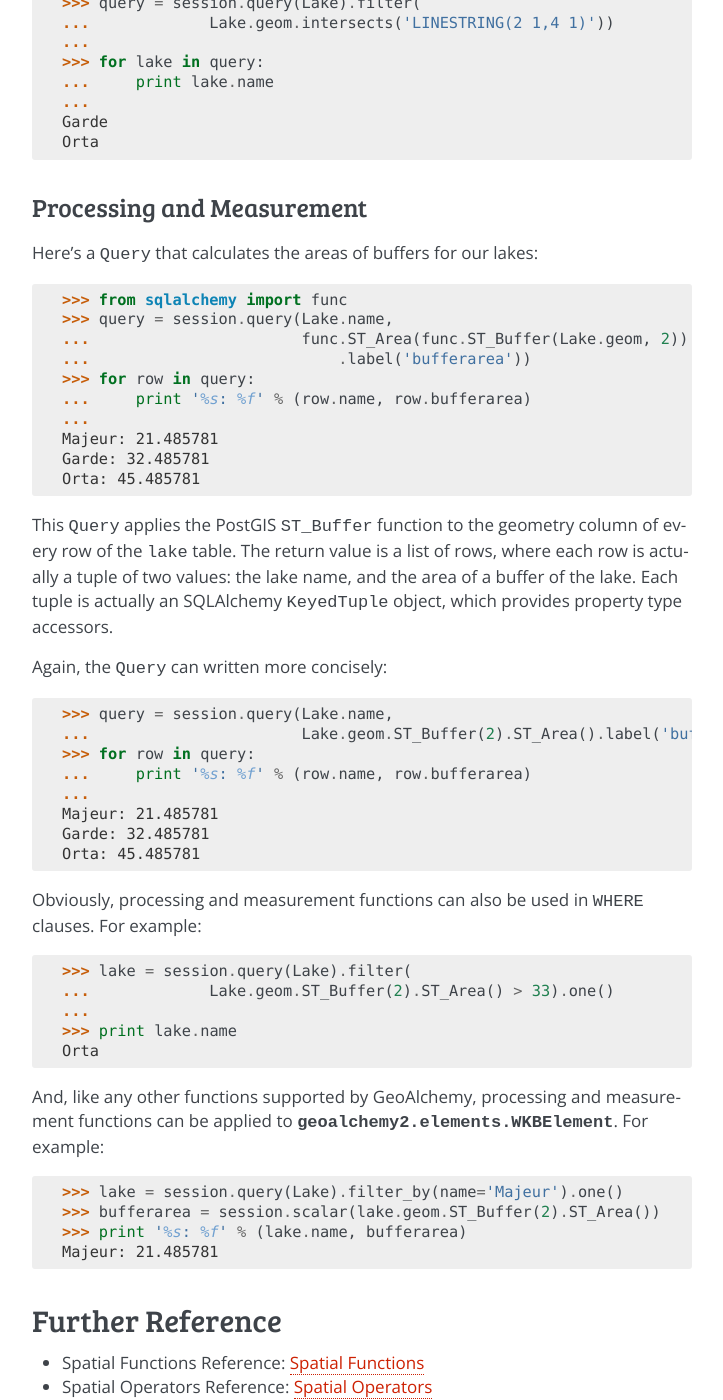
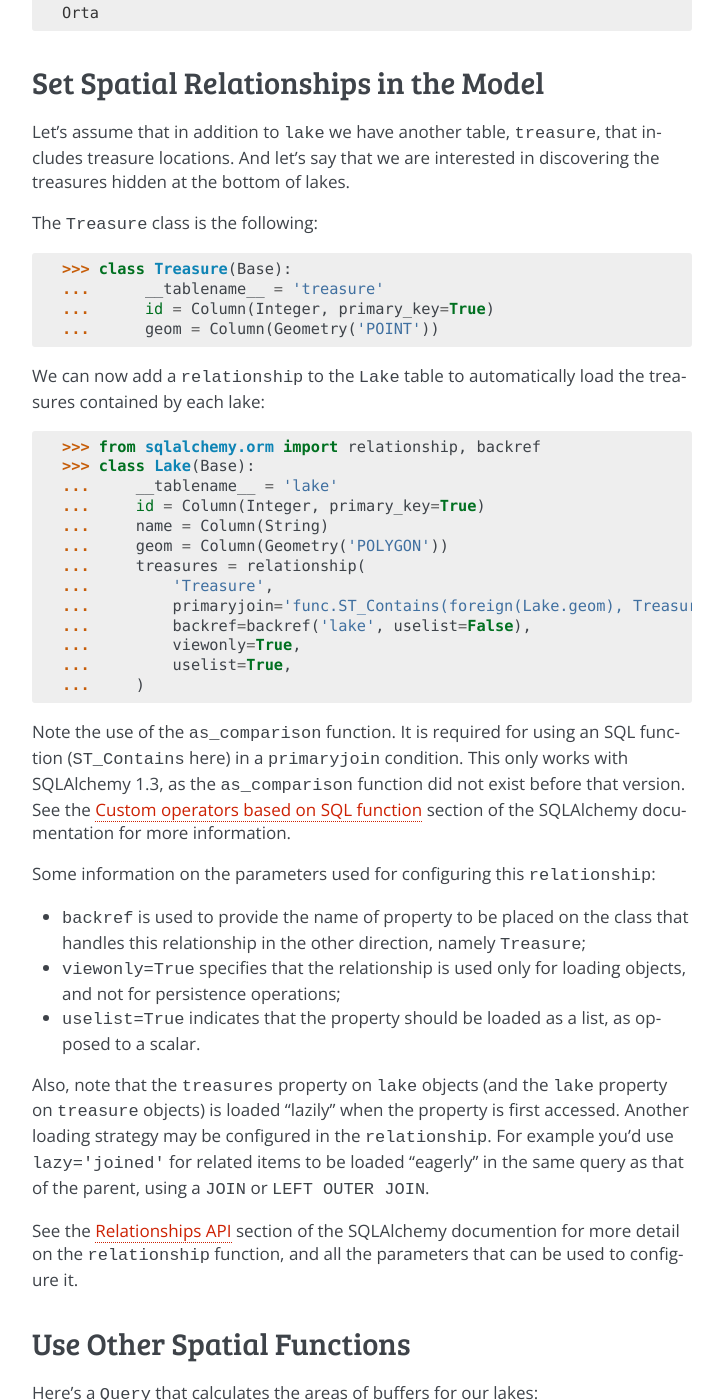
Before and after one commit to geoalchemy/geoalchemy2, a Sphinx documentation site: the page built from doc/orm_tutorial.rst, in a window 1280 px wide and 1400 px high, scrolled down 5405 px. Shown: the whole window, without its empty margins (388-1111 px from the left). Built offline with Sphinx 7.4.7, drawn with Linux system fonts in a browser that asks for light colours; some of the changed text lies outside the part shown.

Commit message:
Document the use of spatial functions in primaryjoin conditions

```diff
--- a/doc/orm_tutorial.rst
+++ b/doc/orm_tutorial.rst
@@ -185,14 +185,8 @@ The SQLAlchemy ORM Tutorial's `Querying section
 <http://docs.sqlalchemy.org/en/latest/orm/tutorial.html#querying>`_ provides
 more examples of queries.
 
-Spatial Query
--------------
-
-As spatial database users executing spatial queries is of a great interest to
-us. There comes GeoAlchemy!
-
-Spatial relationship
-~~~~~~~~~~~~~~~~~~~~
+Make Spatial Queries
+--------------------
 
 Using spatial filters in SQL SELECT queries is very common. Such queries are
 performed by using spatial relationship functions, or operators, in the
@@ -259,8 +253,65 @@ the ``intersects`` function for that::
     Garde
     Orta
 
-Processing and Measurement
-~~~~~~~~~~~~~~~~~~~~~~~~~~
+Set Spatial Relationships in the Model
+--------------------------------------
+
+Let's assume that in addition to ``lake``  we have another table, ``treasure``, that includes
+treasure locations. And let's say that we are interested in discovering the treasures hidden at the
+bottom of lakes.
+
+The ``Treasure`` class is the following::
+
+
+    >>> class Treasure(Base):
+    ...      __tablename__ = 'treasure'
+    ...      id = Column(Integer, primary_key=True)
+    ...      geom = Column(Geometry('POINT'))
+
+We can now add a ``relationship`` to the ``Lake`` table to automatically load the treasures
+contained by each lake::
+
+    >>> from sqlalchemy.orm import relationship, backref
+    >>> class Lake(Base):
+    ...     __tablename__ = 'lake'
+    ...     id = Column(Integer, primary_key=True)
+    ...     name = Column(String)
+    ...     geom = Column(Geometry('POLYGON'))
+    ...     treasures = relationship(
+    ...         'Treasure',
+    ...         primaryjoin='func.ST_Contains(foreign(Lake.geom), Treasure.geom).as_comparison(1, 2)',
+    ...         backref=backref('lake', uselist=False),
+    ...         viewonly=True,
+    ...         uselist=True,
+    ...     )
+
+Note the use of the ``as_comparison`` function. It is required for using an SQL function
+(``ST_Contains`` here) in a ``primaryjoin`` condition. This only works with SQLAlchemy 1.3, as the
+``as_comparison`` function did not exist before that version. See the `Custom operators based on SQL function
+<https://docs.sqlalchemy.org/en/latest/orm/join_conditions.html#custom-operators-based-on-sql-functions>`_
+section of the SQLAlchemy documentation for more information.
+
+Some information on the parameters used for configuring this ``relationship``:
+
+* ``backref`` is used to provide the name of property to be placed on the class that handles this
+  relationship in the other direction, namely ``Treasure``;
+* ``viewonly=True`` specifies that the relationship is used only for loading objects, and not for
+  persistence operations;
+* ``uselist=True`` indicates that the property should be loaded as a list, as opposed to a scalar.
+
+Also, note that the ``treasures`` property on ``lake`` objects (and the ``lake`` property on
+``treasure`` objects) is loaded "lazily" when the property is first accessed. Another loading
+strategy may be configured in the ``relationship``. For example you'd use ``lazy='joined'`` for
+related items to be loaded "eagerly" in the same query as that of the parent, using a ``JOIN`` or
+``LEFT OUTER JOIN``.
+
+See the `Relationships API
+<https://docs.sqlalchemy.org/en/latest/orm/relationship_api.html#relationships-api>`_ section of the
+SQLAlchemy documention for more detail on the ``relationship`` function, and all the parameters that
+can be used to configure it.
+
+Use Other Spatial Functions
+---------------------------
 
 Here's a ``Query`` that calculates the areas of buffers for our lakes::
 
```
